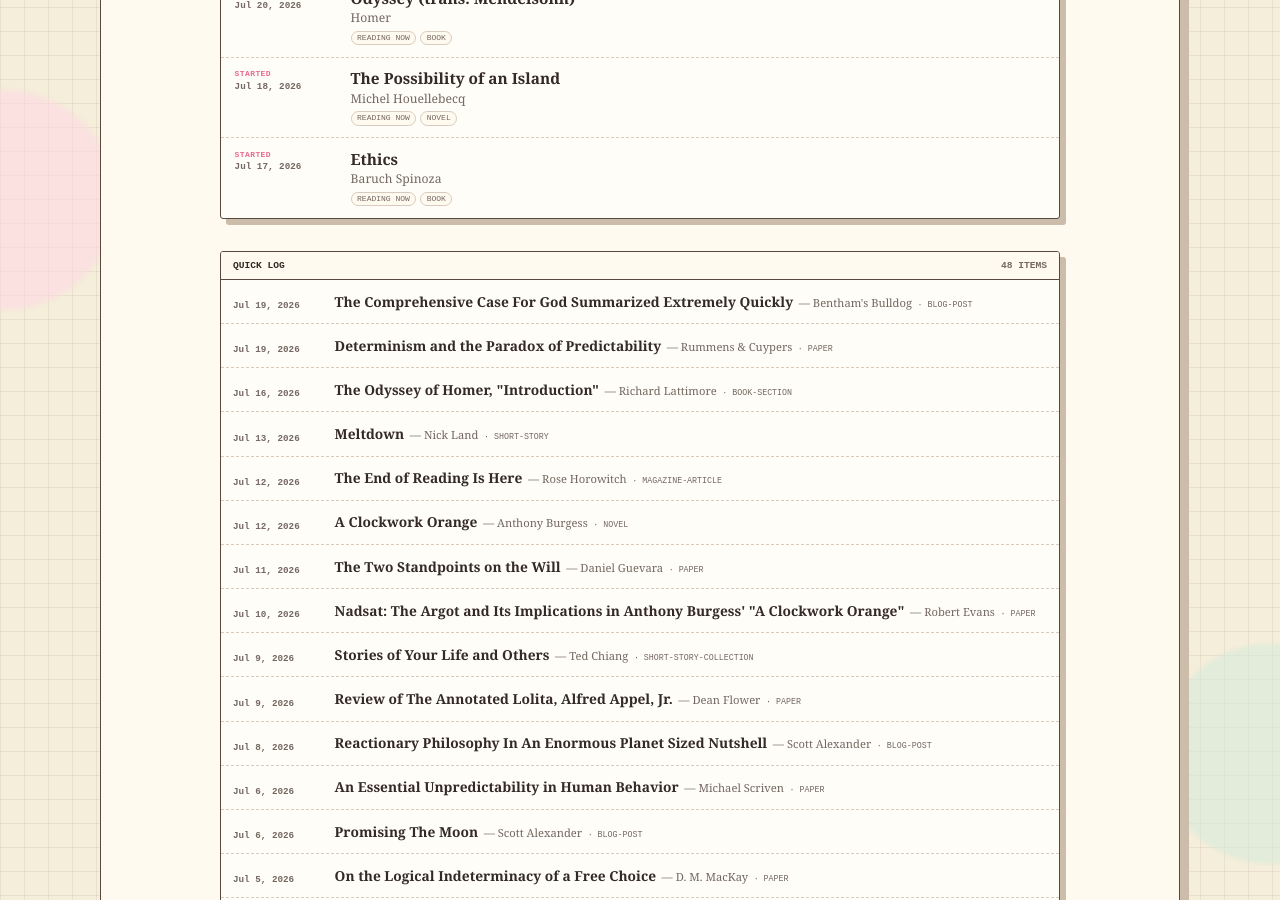
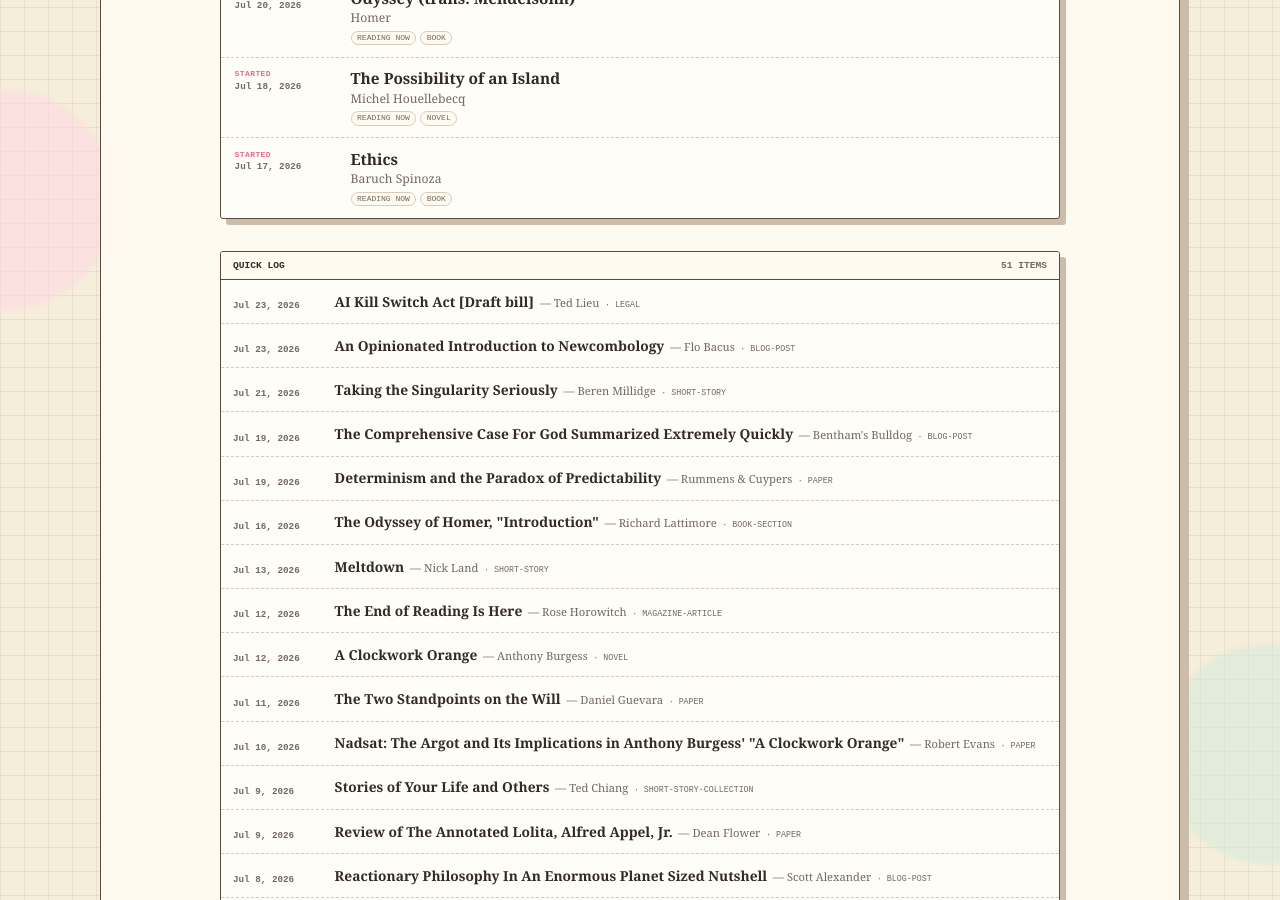
Before and after one commit to jackcml/personal-site, a Jekyll site: the page built from reading.md, in a window 1280 px wide and 900 px high, scrolled down 641 px. Built offline with Jekyll 4.4.1, drawn with Linux system fonts in a browser that asks for light colours.

Commit message:
data: update reading log

```diff
--- a/_data/reading.yml
+++ b/_data/reading.yml
@@ -33,6 +33,24 @@
   tags: philosophy
   status: in-progress
   started_date: 2026-07-17
+
+- title: An Opinionated Introduction to Newcombology
+  author: Flo Bacus
+  kind: blog-post
+  status: finished
+  read_date: 2026-07-23
+
+- title: "AI Kill Switch Act [Draft bill]"
+  author: Ted Lieu
+  kind: legal
+  status: finished
+  read_date: 2026-07-23
+
+- title: Taking the Singularity Seriously
+  author: Beren Millidge
+  kind: short-story
+  status: finished
+  read_date: 2026-07-21
 
 - title: Determinism and the Paradox of Predictability
   author: Rummens & Cuypers
```
